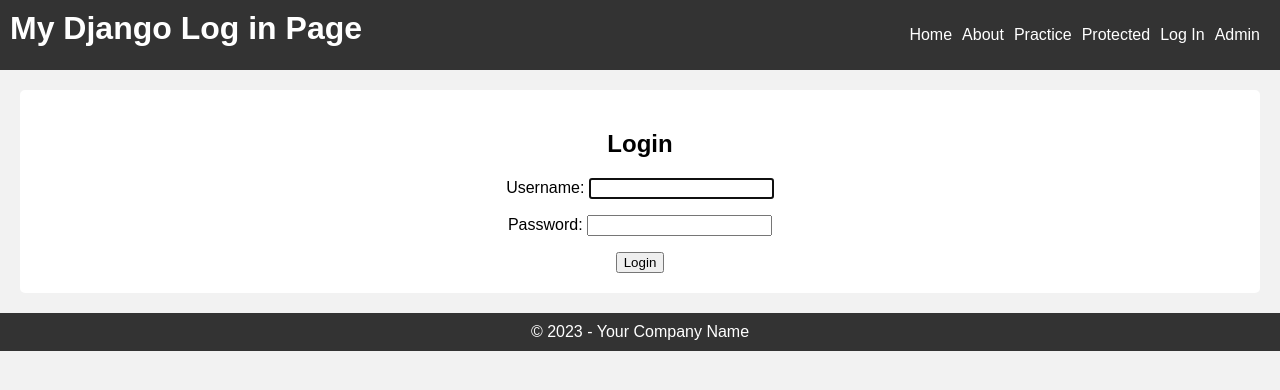
After one commit to Indigopearl/FRAMEWORK, a Django app: page /login/ in a window 1280 px wide. The commit adds this page. Shown: the top 390 px of the page. Run offline with Django 4.2, Linux system fonts and the light colour scheme.

Commit message:
Updated django_tutorial Project

```diff
--- /dev/null
+++ b/DJANGO_PROJECTS/django_tutorial/common_tags/urls.py
@@ -0,0 +1,6 @@
+from django.urls import path
+from .views import CustomLoginView
+
+urlpatterns = [
+    path('login/', CustomLoginView.as_view(), name='login'),
+]
--- /dev/null
+++ b/DJANGO_PROJECTS/django_tutorial/core/urls.py
@@ -0,0 +1,6 @@
+from django.urls import path
+from .views import ProtectedView
+
+urlpatterns = [
+    path("protected/", ProtectedView.as_view(), name='protected'),
+]
--- a/DJANGO_PROJECTS/django_tutorial/django_tutorial/settings.py
+++ b/DJANGO_PROJECTS/django_tutorial/django_tutorial/settings.py
@@ -40,6 +40,7 @@ INSTALLED_APPS = [
     "practice",
     "testing_app",
     "common_tags",
+    "core",
 ]
 
 MIDDLEWARE = [
@@ -126,5 +127,7 @@ STATIC_URL = "/static/"
 
 DEFAULT_AUTO_FIELD = "django.db.models.BigAutoField"
 
+LOGIN_TEMPLATE = 'registration/login.html'
+
 
 COMPANY_NAME = "Your Company Name"
--- a/DJANGO_PROJECTS/django_tutorial/django_tutorial/urls.py
+++ b/DJANGO_PROJECTS/django_tutorial/django_tutorial/urls.py
@@ -1,28 +1,15 @@
-"""
-URL configuration for django_tutorial project.
-
-The `urlpatterns` list routes URLs to views. For more information please see:
-    https://docs.djangoproject.com/en/4.2/topics/http/urls/
-Examples:
-Function views
-    1. Add an import:  from my_app import views
-    2. Add a URL to urlpatterns:  path('', views.home, name='home')
-Class-based views
-    1. Add an import:  from other_app.views import Home
-    2. Add a URL to urlpatterns:  path('', Home.as_view(), name='home')
-Including another URLconf
-    1. Import the include() function: from django.urls import include, path
-    2. Add a URL to urlpatterns:  path('blog/', include('blog.urls'))
-"""
 from django.contrib import admin
 from django.urls import path, include
 from testing_app.views import home_view, about_view
 from practice.views import practice_view
+from django.contrib.auth.views import LogoutView, LoginView
 
 urlpatterns = [
-    path('admin/', admin.site.urls),
-    path('about/', about_view, name='about'),
-    path('', home_view, name='home'),
-    path('practice/', practice_view, name='practice'),
-    path('test/', home_view, name='home_redirect'),
+    path("admin/", admin.site.urls),
+    path("about/", about_view, name="about"),
+    path("practice/", practice_view, name="practice"),
+    path("logout/", LogoutView.as_view(), name="logout"),
+    path("login/", LoginView.as_view(), name="login"),  # Add this line
+    path("", home_view, name="home"),
+    path("", include("core.urls")),
 ]
--- a/DJANGO_PROJECTS/django_tutorial/practice/templates/practice_page.html
+++ b/DJANGO_PROJECTS/django_tutorial/practice/templates/practice_page.html
@@ -3,9 +3,12 @@
 
 {% extends "base.html" %}
 
+{% block page_title %}My Django Practice Page{% endblock %}
+
 {% block content %}
 
 <h2>For Loop and If Tag</h2>
+
 <ul>
     {% for number in list_of_numbers %}
     <li {% if number|divisibleby:2 %}style="color: blue"{% else %}style="color: red"{% endif %}>
--- a/DJANGO_PROJECTS/django_tutorial/templates/base.html
+++ b/DJANGO_PROJECTS/django_tutorial/templates/base.html
@@ -1,4 +1,3 @@
-<!-- templates/base.html -->
 <!DOCTYPE html>
 <html>
     <head>
@@ -61,11 +60,19 @@
     <body>
         <div class="top-bar">
             <div class="header">
-                <h1>Your Django Website</h1>
+                <h1>{% block page_title %}Your Django Website{% endblock %}</h1>
                 <ul>
                     <li><a href="{% url 'home' %}">Home</a></li>
                     <li><a href="{% url 'about' %}">About</a></li>
                     <li><a href="{% url 'practice' %}">Practice</a></li>
+                    <li><a href="{% url 'protected' %}">Protected</a></li>
+
+                    {% if user.is_authenticated %}
+                    <li><a href="{% url 'logout' %}">Log Out</a></li>
+                    {% else %}
+                    <li><a href="{% url 'login' %}">Log In</a></li>
+                    {% endif %}
+
                     <li><a href="{% url 'admin:index' %}">Admin</a></li>
                 </ul>
             </div>
--- /dev/null
+++ b/DJANGO_PROJECTS/django_tutorial/templates/registration/login.html
@@ -0,0 +1,12 @@
+{% extends 'base.html' %}
+
+{% block page_title %}My Django Log in Page{% endblock %}
+
+{% block content %}
+    <h2>Login</h2>
+    <form method="post">
+        {% csrf_token %}
+        {{ form.as_p }}
+        <button type="submit">Login</button>
+    </form>
+{% endblock %}
--- a/DJANGO_PROJECTS/django_tutorial/testing_app/templates/about.html
+++ b/DJANGO_PROJECTS/django_tutorial/testing_app/templates/about.html
@@ -1,6 +1,8 @@
 <!-- templates/about.html -->
 
 {% extends "base.html" %}
+
+{% block page_title %}My Django About Page{% endblock %}
 
 {% load custom_filters %}
 
--- a/DJANGO_PROJECTS/django_tutorial/testing_app/templates/home.html
+++ b/DJANGO_PROJECTS/django_tutorial/testing_app/templates/home.html
@@ -2,6 +2,8 @@
 
 
 {% extends "base.html" %}
+
+{% block page_title %}My Django Home Page{% endblock %}
 
 {% block content %}
 
```
Also changed, not shown: DJANGO_PROJECTS/django_tutorial/common_tags/views.py (+7 -2 lines), DJANGO_PROJECTS/django_tutorial/core/templates/protected.html (added, +8 -0 lines), DJANGO_PROJECTS/django_tutorial/core/views.py (+14 -2 lines), DJANGO_PROJECTS/django_tutorial/db.sqlite3.
